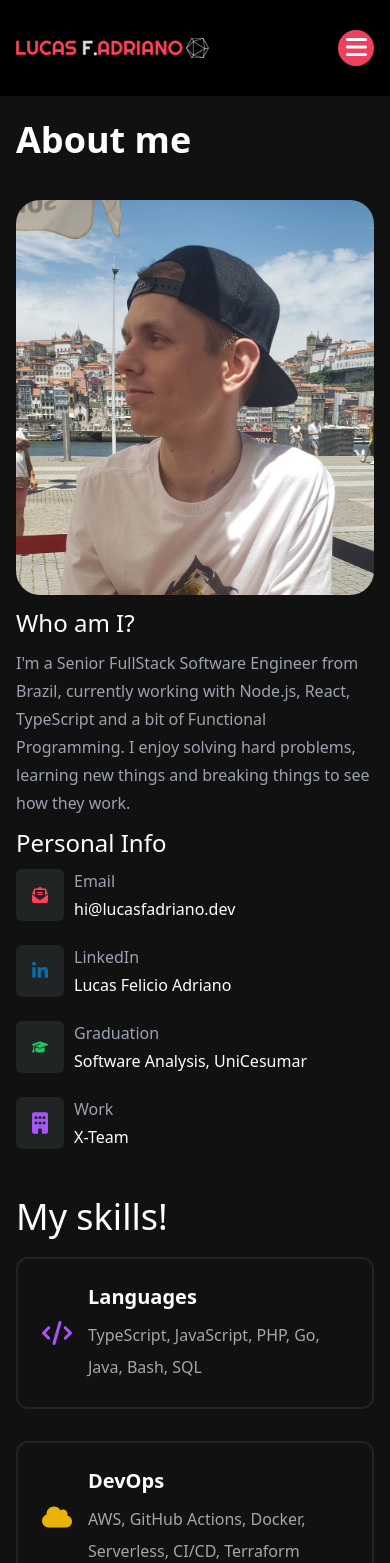
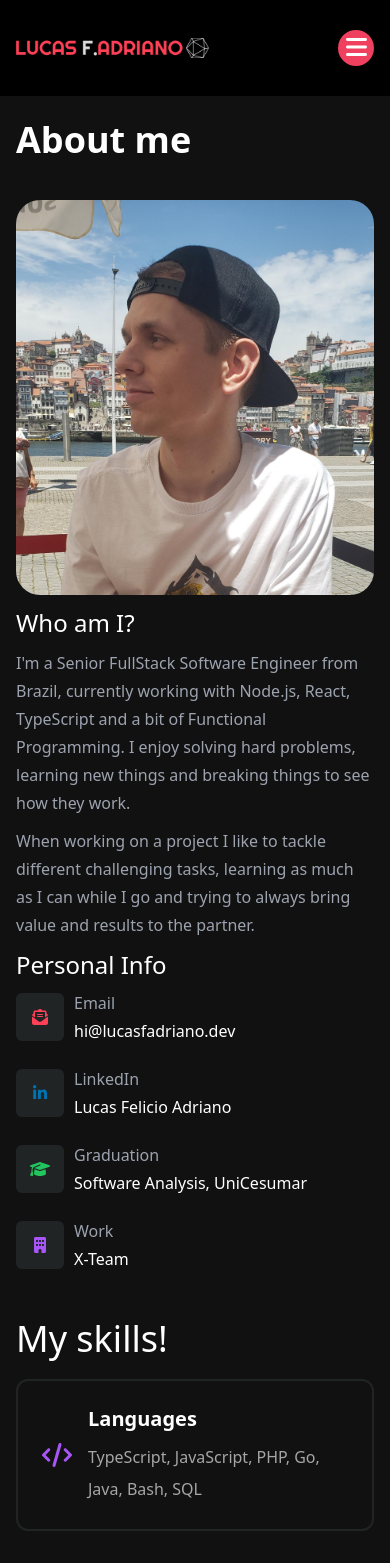
Before and after one commit to lucasadrianof/personal-blog-nextjs, a Next.js app: page /about in a window 390 px wide. Shown: the top 1563 px of the page. Built offline with nearby package versions, Linux system fonts and the light colour scheme.

Commit message:
Style fixes (#17)
* fix: color white on active link

* fix: fix personal info badges size

* chore: update who am I text

* fix: fix margins on contact page for mobile

* fix: fixed background image

```diff
--- a/src/app/components/Header/Header.tsx
+++ b/src/app/components/Header/Header.tsx
@@ -20,10 +20,13 @@ const isActiveLink = (menuPath: string, routePath: string | null) =>
 
 const MenuLink = ({ icon, href, onClick, text }: MenuItemLink) => {
   const currentPath = usePathname()
+  const activeLink = isActiveLink(href, currentPath)
+
   const classes =
-    'flex items-center px-5 py-3 rounded-md font-medium text-sm bg-[#212425] text-[#A6A6A6] hover:text-white hover:bg-gradient-to-r from-[#FA5252] to-[#DD2476]'
+    'flex items-center px-5 py-3 rounded-md font-medium text-sm bg-[#212425] hover:text-white hover:bg-gradient-to-r from-[#FA5252] to-[#DD2476]'
   const className = cn(classes, {
-    ['bg-gradient-to-r text-white']: isActiveLink(href, currentPath),
+    'bg-gradient-to-r text-white': activeLink,
+    'text-[#A6A6A6]': !activeLink,
   })
 
   return (
--- a/src/app/components/PersonalInfo/PersonalInfo.tsx
+++ b/src/app/components/PersonalInfo/PersonalInfo.tsx
@@ -1,4 +1,3 @@
-import cn from 'classnames'
 import { FontAwesomeIcon } from '@fortawesome/react-fontawesome'
 
 import personalInfo from './data'
@@ -7,14 +6,11 @@ export default function PersonalInfo() {
   return (
     <>
       {personalInfo.map(({ icon, iconClass, meta, name }, index) => (
-        <div className="flex" key={index}>
+        <div className="flex items-center" key={index}>
           <span
-            className={cn(
-              iconClass,
-              'bg-[#212425] mr-2.5 flex items-center justify-center rounded-md w-12'
-            )}
+            className={`${iconClass} bg-[#212425] mr-2.5 flex items-center justify-center rounded-md w-12 h-12`}
           >
-            <FontAwesomeIcon className="text-2xl w-4" icon={icon} />
+            <FontAwesomeIcon icon={icon} />
           </span>
           <div className="space-y-1">
             <p className="test-xs text-gray-400">{name}</p>
--- a/src/app/components/WhoAmI/WhoAmI.tsx
+++ b/src/app/components/WhoAmI/WhoAmI.tsx
@@ -22,6 +22,11 @@ export default function WhoAmI() {
             Programming. I enjoy solving hard problems, learning new things and
             breaking things to see how they work.
           </p>
+          <p className="leading-7 text-gray-400 mt-2.5">
+            When working on a project I like to tackle different challenging
+            tasks, learning as much as I can while I go and trying to always
+            bring value and results to the partner.
+          </p>
         </div>
         <div>
           <h3 className="text-2xl font-medium text-white mb-2.5">
--- a/src/app/contact/page.tsx
+++ b/src/app/contact/page.tsx
@@ -6,11 +6,11 @@ export default function About() {
     <div className="lg:container lg:rounded-2xl bg-[#111111] px-4 sm:px-5 md:px-10 lg:px-20">
       <div>
         <div className="sm:py-12 xs:pt-0 xs:pb-12">
-          <h2 className="after-effect after:left-40 mt-12 mb-10 xs:mt-6 lg:mt-0">
+          <h2 className="after-effect after:left-40 mt-12 mb-10 xs:mt-6 md:mt-0">
             Contact
           </h2>
           <div className="flex flex-col-reverse lg:flex-row">
-            <div className="flex flex-col space-y-6">
+            <div className="flex flex-col space-y-6 xs:mt-6 sm:mt-0">
               <ContactBadges />
             </div>
             <div className="flex flex-col grow items-center justify-center">
--- a/src/app/layout.tsx
+++ b/src/app/layout.tsx
@@ -15,7 +15,7 @@ export default function RootLayout({
   return (
     <html lang="en">
       <head />
-      <body className="bg-cover bg-no-repeat bg-home h-screen max-h-screen w-full">
+      <body className="bg-cover bg-no-repeat bg-center bg-home h-full max-h-full w-full">
         <Header />
         {children}
         <Footer />
```
